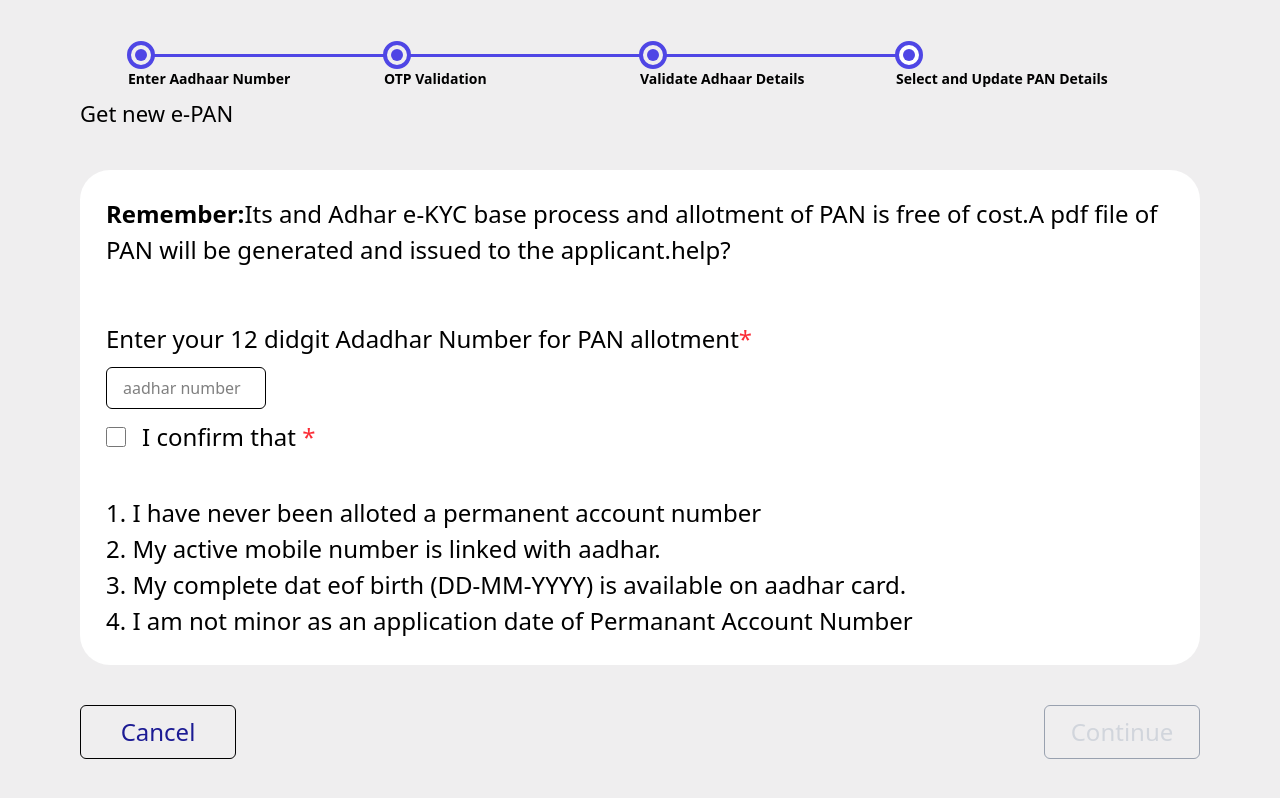
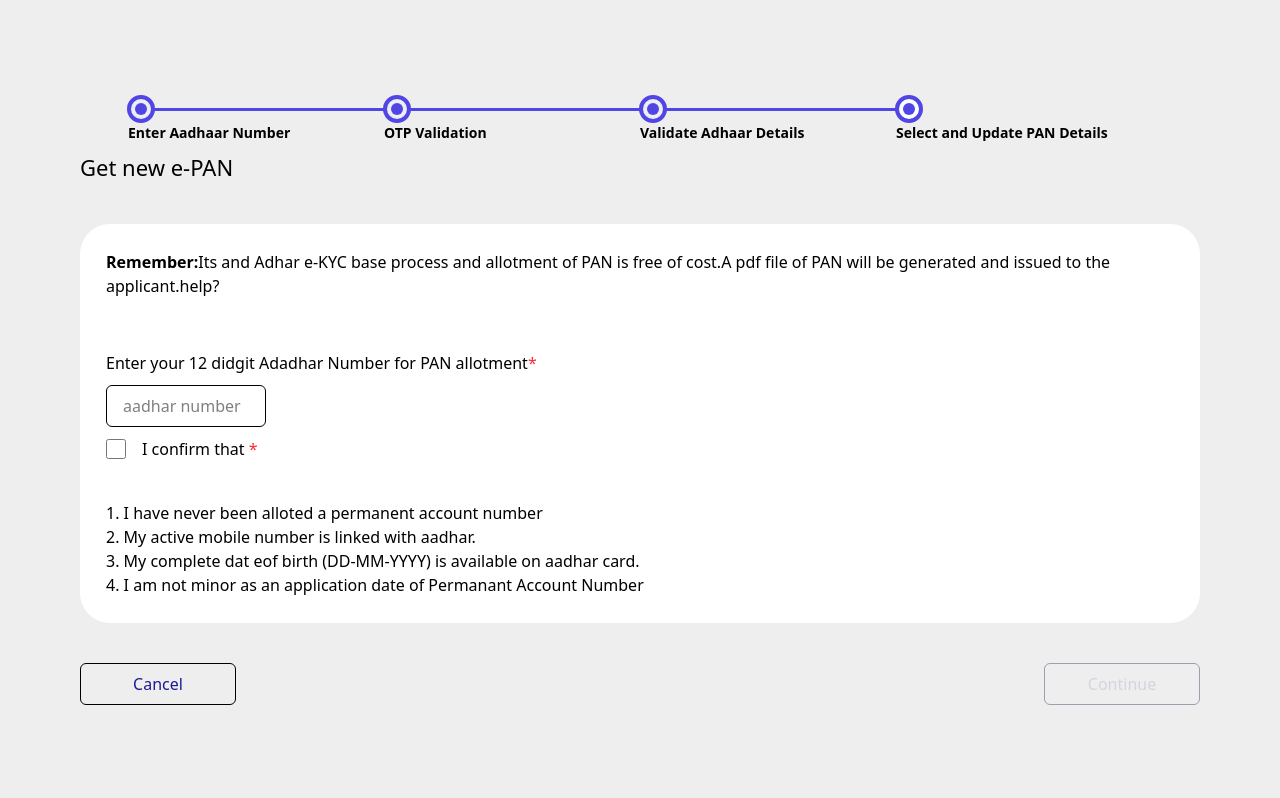
Before and after one commit to Alsycode/aadharVerification, a React (Vite) app: page / in a window 1280 px wide. Built offline with nearby package versions, Linux system fonts and the light colour scheme.

Commit message:
first commit

```diff
--- a/src/components/Step1.jsx
+++ b/src/components/Step1.jsx
@@ -112,12 +112,12 @@ PAN Details</h6>
 
       <div className=" bg-white     rounded-[30px] p-[26px]">
         <div className=" flex flex-col   gap-[10px]">
-          <p className="pb-[43px] font-medium  text-[24px] ">
+          <p className="pb-[43px] font-medium  text-base ">
             <b>Remember:</b>Its and Adhar e-KYC base process and
             allotment of PAN is free of cost.A pdf file of PAN will be generated
             and issued to the applicant.help?
           </p>
-          <p className="font-medium  text-[24px] text-start ">
+          <p className="font-medium  text-base text-start ">
             Enter your 12 didgit Adadhar Number for PAN allotment
             <span className="text-red-500">*</span>
           </p>
@@ -139,11 +139,11 @@ className="w-40 px-4 py-2 rounded-md border"
         onChange={checkHandler}
            className="w-[20px] h-[20px]"
             />
-            <span className="font-normal  text-[24px]">
+            <span className="font-normal  text-base">
               I confirm that <span className="text-red-500">*</span>
             </span>
           </div>
-          <ul className="font-normal text-[24px]">
+          <ul className="font-normal text-base">
             <li>1. I have never been alloted a permanent account number</li>
             <li>2. My active mobile number is linked with aadhar.</li>
             <li>
@@ -158,11 +158,11 @@ className="w-40 px-4 py-2 rounded-md border"
         </div>
       </div>
       <div className="flex justify-between mt-10 w-full">
-        <button className="text-[#1c1b94] border font-medium  text-[24px] border-black px-4 py-2 w-[156px] rounded-md">
+        <button className="text-[#1c1b94] border font-medium  text-base border-black px-4 py-2 w-[156px] rounded-md">
           Cancel
         </button>
         <button
-          className={` border font-medium  text-[24px] w-[156px] border-black px-4 py-2  rounded-md ${
+          className={` border font-medium  text-base w-[156px] border-black px-4 py-2  rounded-md ${
             next ? "text-[#1c1b94] " : "text-gray-300 border-gray-400 "
           }`}
           type="submit"
```
